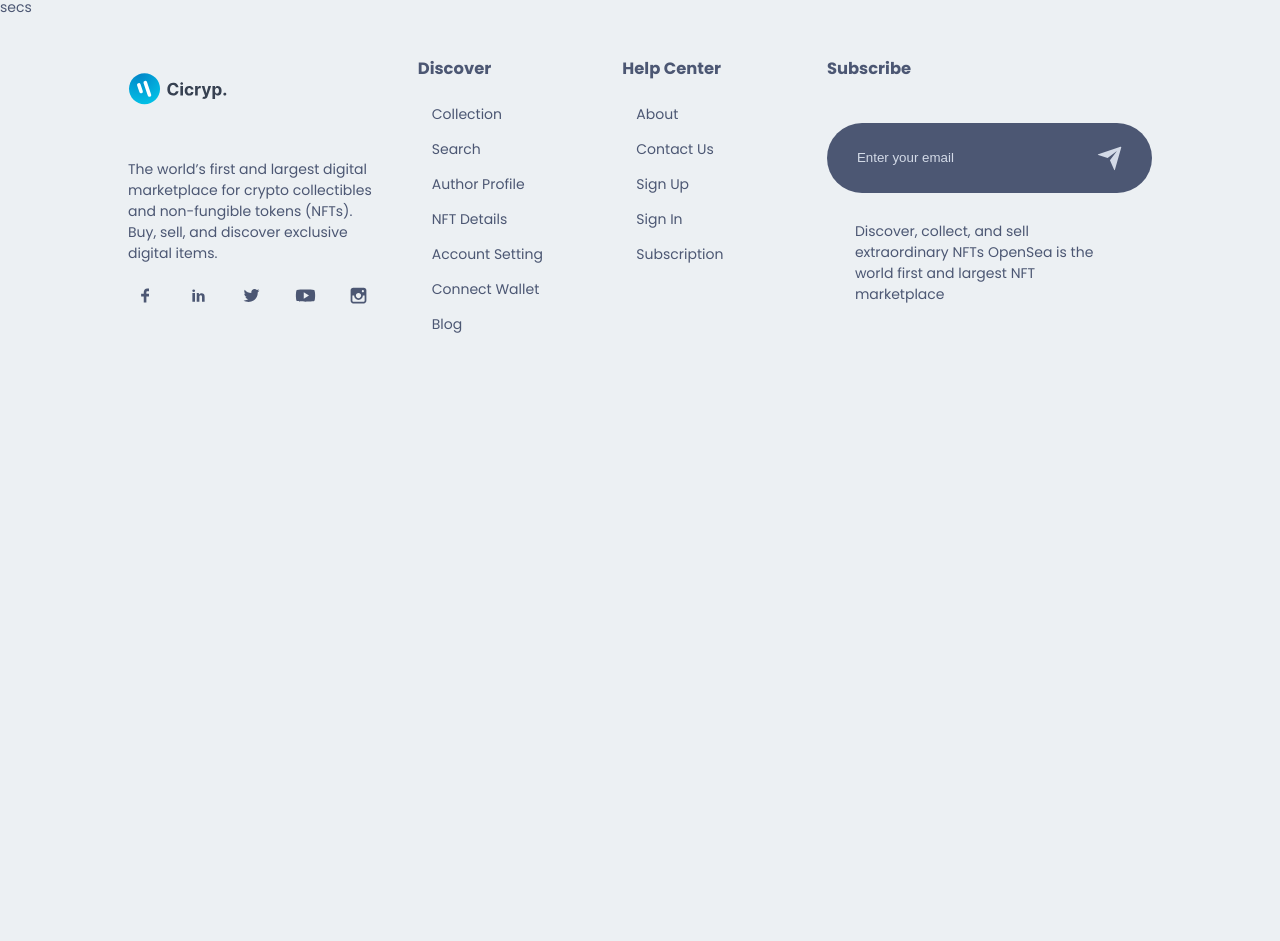
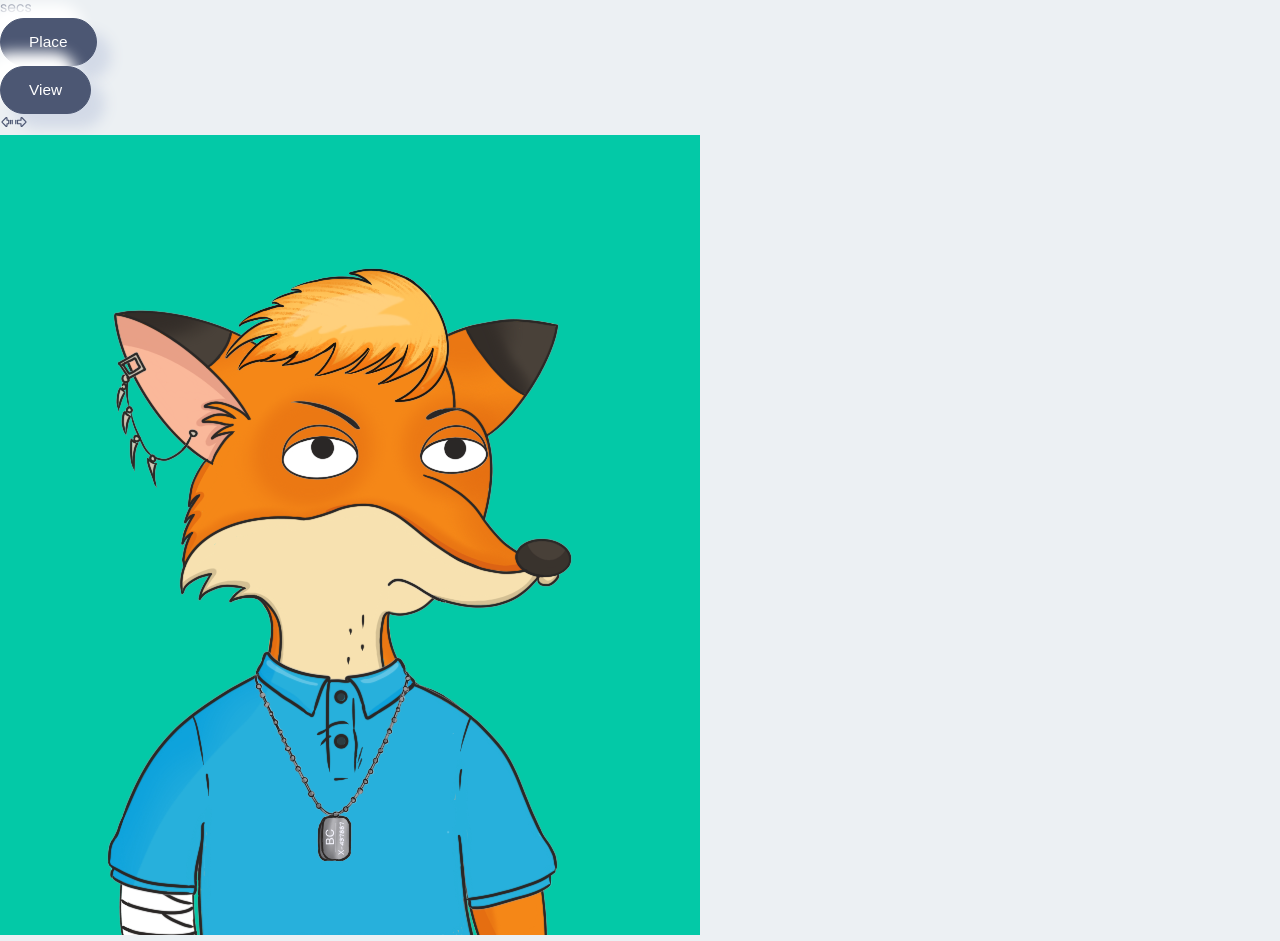
Before and after one commit to Abhith-S/NFT-Marketplace-Front-End, a Next.js app: page / in a window 1280 px wide. Shown: the part 2000-2941 px from the top of the page. Before the commit the page ends 2363 px from the top, so only its background shows below. Built offline with nearby package versions, Linux system fonts and the light colour scheme.

Commit message:
right side and left side jsx of slider complete

```diff
--- a/components/BigNFTSlider/BigNFTSlider.jsx
+++ b/components/BigNFTSlider/BigNFTSlider.jsx
@@ -7,7 +7,7 @@ import { TbArrowBigLeftLines, TbArrowBigRightLine } from "react-icons/tb";
 //internal import
 import Style from "./BigNFTSlider.module.css";
 import images from "../../img";
-import { Button } from "../Button/Button";
+import Button from "../Button/Button";
 
 const BigNFTSlider = () => {
   const [idNumber, setIdNumber] = useState(1);
@@ -80,9 +80,15 @@ const BigNFTSlider = () => {
       },
     },
   ];
+
+  //increment function
+
+
+
   return (
     <div className={Style.BigNFTSlider}>
       <div className={Style.BigNFTSlider_box}>
+        {/* left side */}
         <div className={Style.BigNFTSlider_box_left}>
           {/* we want to display the slider data here */}
           {/* we are using idNumber here so if idNumber is 1 it will display 1st object data */}
@@ -171,10 +177,39 @@ const BigNFTSlider = () => {
                 <p>{sliderData[idNumber].time.seconds}</p>
                 <span>secs</span>
               </div>
+            </div>
+          </div>
 
+          <div className={Style.BigNFTSlider_box_left_button}>
+            {/* getting button component and sending the props */}
+            <Button btnName="Place" handleClick={() => {}} />
+            <Button btnName="View" handleClick={() => {}} />
+          </div>
+          <div className={Style.bigNFTSlider_box_left_sliderBtn}>
+            <TbArrowBigLeftLines
+              className={Style.bigNFTSlider_box_left_sliderBtn_icon}
+              onClick={() => dec()}
+            />
+            <TbArrowBigRightLine
+              className={Style.bigNFTSlider_box_left_sliderBtn_icon}
+              onClick={() => inc()}
+            />
+          </div>
+        </div>
+
+        {/* right side */}
+        <div className={Style.bigNFTSlider_box_right}>
+          <div className={Style.bigNFTSlider_box_right_box}>
+            <Image
+              src={sliderData[idNumber].nftImage}
+              alt="NFT IMAGE"
+              className={Style.bigNFTSlider_box_right_box_img}
+            />
+
+            <div className={Style.bigNFTSlider_box_right_box_like}>
+              <AiFillHeart />
+              <span>{sliderData[idNumber].like}</span>
             </div>
-
-
           </div>
         </div>
       </div>
```
